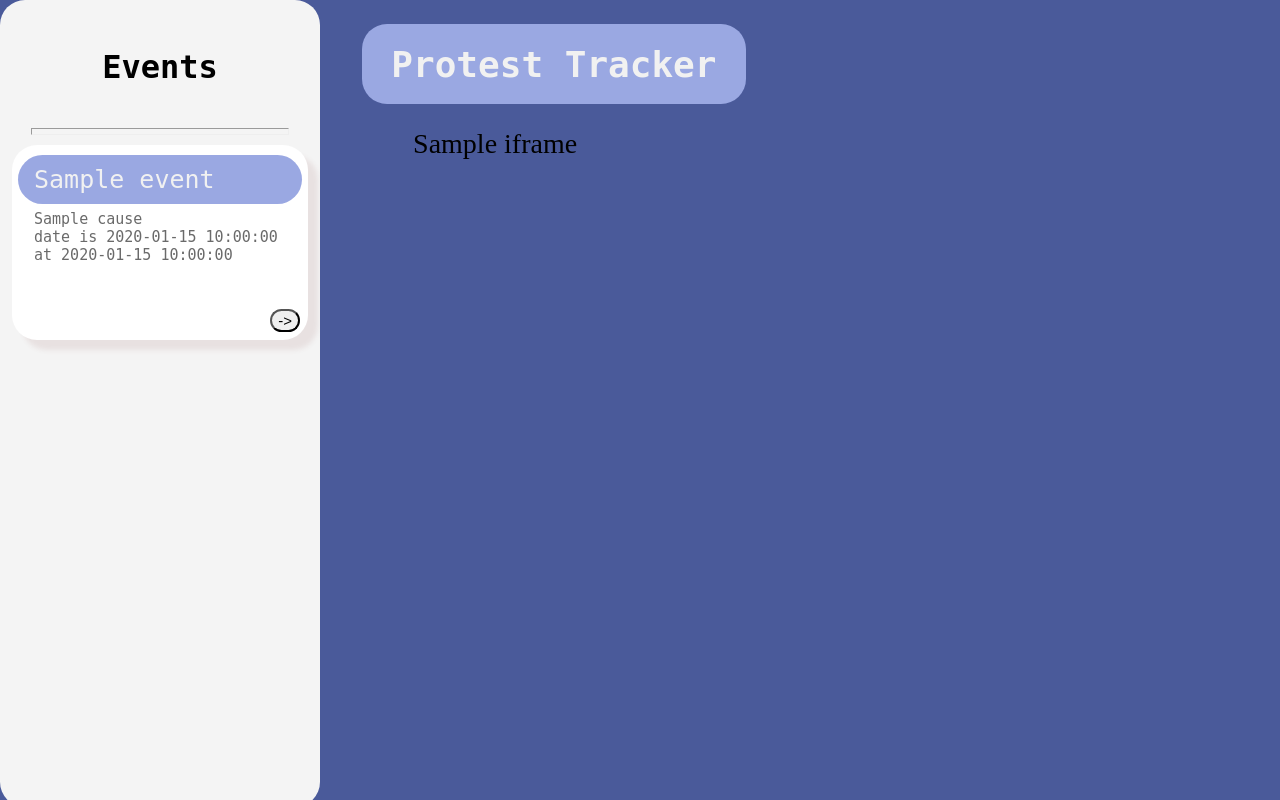
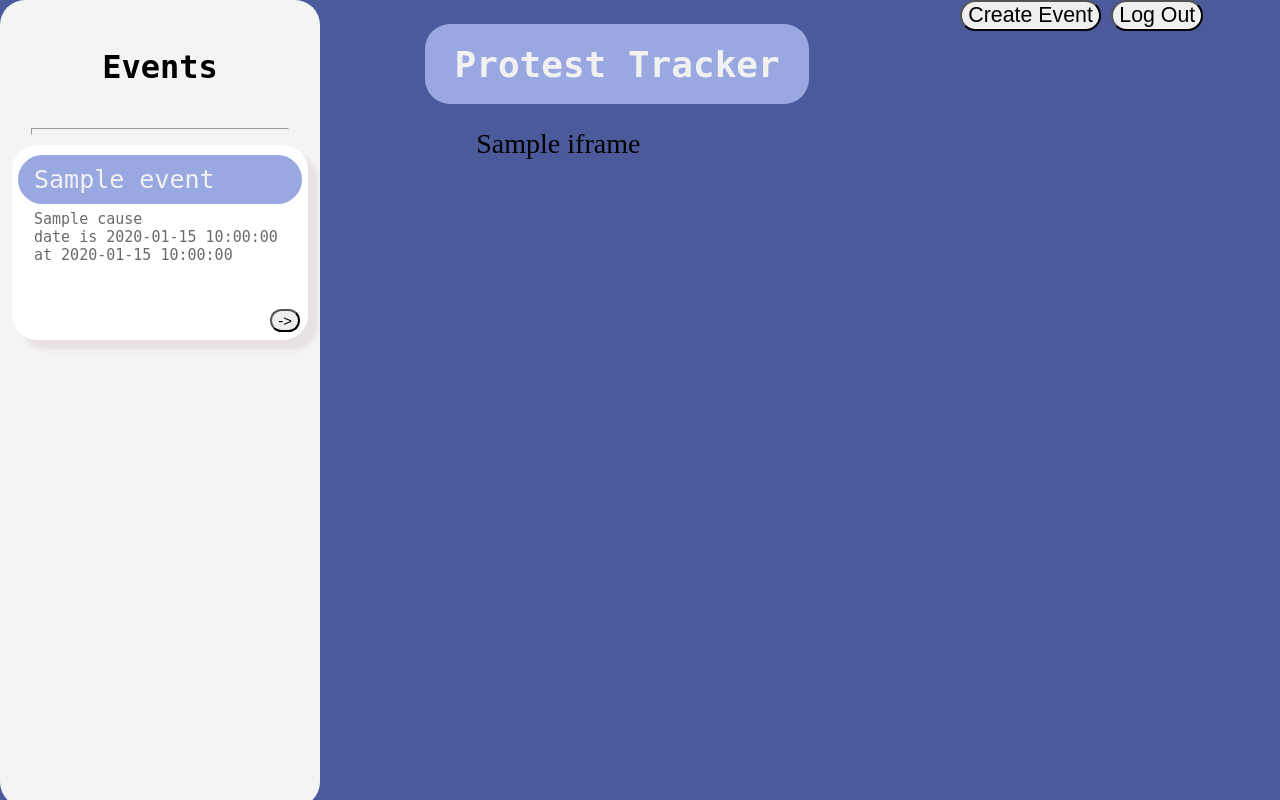
Before and after one commit to Discord-ian/ProtestTools, a Flask app: template ProtestTools/templates/event_viewer.html in a window 1280 px wide. Run offline with Flask 3, Linux system fonts and the light colour scheme; the template is opened without the code that fills it: most values are stand-ins (such as "Sample title", 1, 10 or a date in 2020); parts of the project's set-up code (start-up, migrations or seed data) failed here and were passed over; some libraries are stand-ins or nearby versions.

Commit message:
added buttons to event_viewer

```diff
--- a/ProtestTools/event_view.py
+++ b/ProtestTools/event_view.py
@@ -12,8 +12,6 @@ def view_events():
     # TODO: add links to individual event pages
     # set the iframe width and height
     iframe_map = folium.Map(location=(38.9673769, -95.2793475))
-    iframe_map.get_root().width = "1040vw"
-    iframe_map.get_root().height = "740vh"
     iframe = iframe_map.get_root()._repr_html_()
     events = get_event_dicts()
     return render_template("event_viewer.html", iframe=iframe, events=events)
--- a/ProtestTools/templates/event_viewer.html
+++ b/ProtestTools/templates/event_viewer.html
@@ -101,12 +101,12 @@
         }
 
         .main {
-          margin-left: 28%;
+          margin-left: 33%;
           font-size: 28px;
             background-color: rgb(74,90,154);
         }
         .map {
-            margain-left:4w;
+
         }
 
 
@@ -131,6 +131,8 @@
     <div class="main">
         <div>
             <h1 class="map_title"> Protest Tracker </h1>
+            <button onclick="" class="button log_out"> Log Out</button>
+            <button onclick="" class="button create_event"> Create Event </button>
         </div>
         <div class="map_container">
             <div class="map">
```
